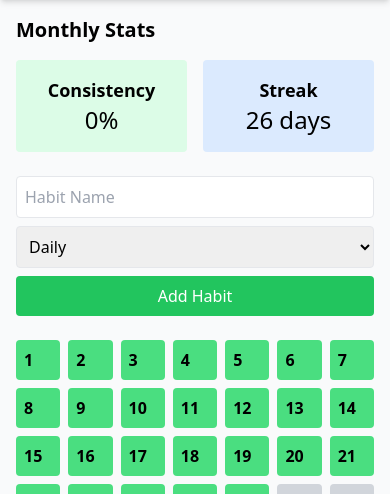
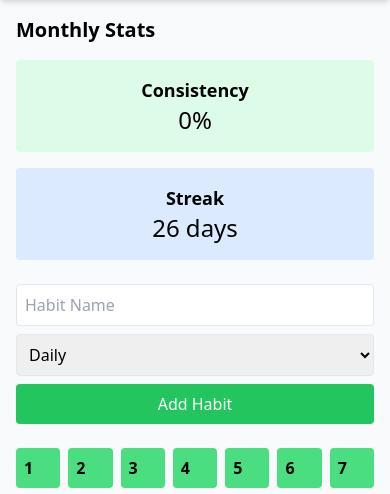
Before and after one commit to rathibharat/habit-tracker-v3, a Flask app: page / in a window 390 px wide. Shown: the part 64-558 px from the top of the page. Run offline with Flask 3, Linux system fonts and the light colour scheme; the visitor is signed in with stand-in values (Sample User, id 1); data that the repository does not hold is empty; some libraries are stand-ins or nearby versions.

Commit message:
Update home.html

```diff
--- a/templates/home.html
+++ b/templates/home.html
@@ -3,12 +3,12 @@
 
 {% block content %}
 <h2 class="text-xl font-bold mb-4">Monthly Stats</h2>
-<div class="flex space-x-4 mb-6">
-    <div class="p-4 bg-green-100 rounded w-1/2 text-center">
+<div class="flex flex-col sm:flex-row space-y-4 sm:space-y-0 sm:space-x-4 mb-6">
+    <div class="p-4 bg-green-100 rounded w-full sm:w-1/2 text-center">
         <p class="font-bold text-lg">Consistency</p>
         <p class="text-2xl">{{ consistency }}%</p>
     </div>
-    <div class="p-4 bg-blue-100 rounded w-1/2 text-center">
+    <div class="p-4 bg-blue-100 rounded w-full sm:w-1/2 text-center">
         <p class="font-bold text-lg">Streak</p>
         <p class="text-2xl">{{ streak }} days</p>
     </div>
@@ -30,7 +30,7 @@
 <!-- Calendar -->
 <div class="grid grid-cols-7 gap-2">
     {% for day in month_days %}
-        {% set completed = day.entries|selectattr("completed")|list|length %}
+        {% set completed = day.entries|selectattr("completed")|select("eq",1)|list|length %}
         {% set total = day.entries|length %}
         {% if day.date > today %}
             {% set color="bg-gray-300" %}
@@ -48,7 +48,7 @@
                 <input type="hidden" name="entry_id" value="{{ entry.id }}">
                 <textarea name="reason" placeholder="Reason..." class="w-full p-1 text-sm rounded">{{ entry.reason }}</textarea>
                 <label class="flex items-center space-x-1 mt-1">
-                <input type="checkbox" name="completed" {% if entry.completed %}checked{% endif %} onchange="this.form.submit()">
+                    <input type="checkbox" name="completed" {% if entry.completed %}checked{% endif %}>
                     <span>Done</span>
                 </label>
             </form>
```
Lines whose indentation alone changed are shown as unchanged.
